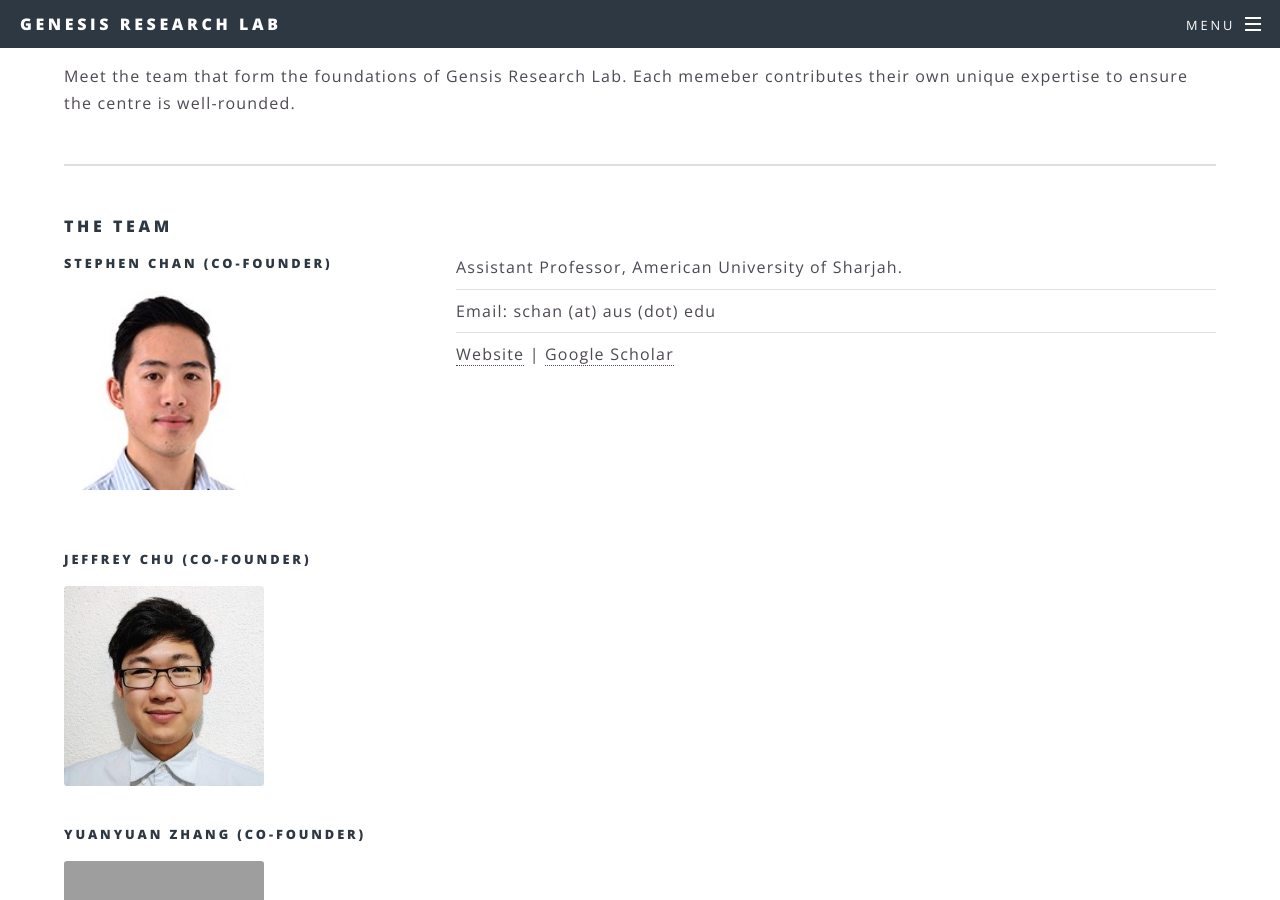
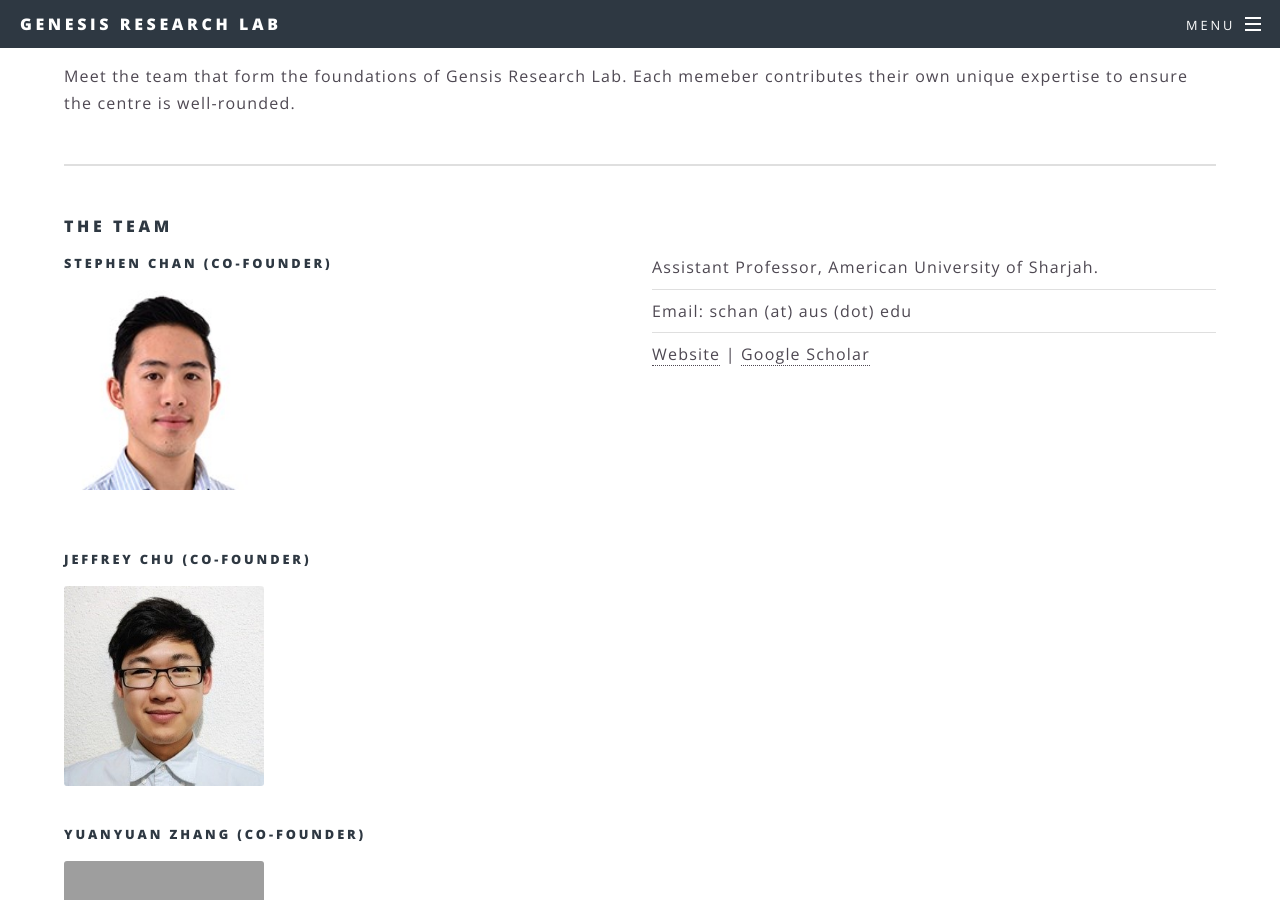
Before and after one commit to genesis-research-lab/genesis-research-lab.github.io, a Jekyll site: the page built from about.html, in a window 1280 px wide and 900 px high, scrolled down 427 px. Built offline with Jekyll 4.4.1, drawn with Linux system fonts in a browser that asks for light colours; grey boxes are pictures that could not be loaded.

Commit message:
update layout

```diff
--- a/about.html
+++ b/about.html
@@ -11,11 +11,11 @@ title: About
 					<h4>The Team</h4>
 				</header>
 				<div class="row">
-				<div class="4u 14u$(medium)">
+				<div class="6u 12u$(medium)">
 								<h5>Stephen Chan (Co-Founder)</h5>
 				<span class="image left"><img src="images/stephen_chan.jpg" alt="" style="width:200px;height:200px;" /></span>
 				</div>
-				<div class="8u 10u$(medium)">
+				<div class="6u 12u$(medium)">
 				<ul class="alt">
 							<li>Assistant Professor, American University of Sharjah.</li>
 							<li>Email: schan (at) aus (dot) edu</li>
```
